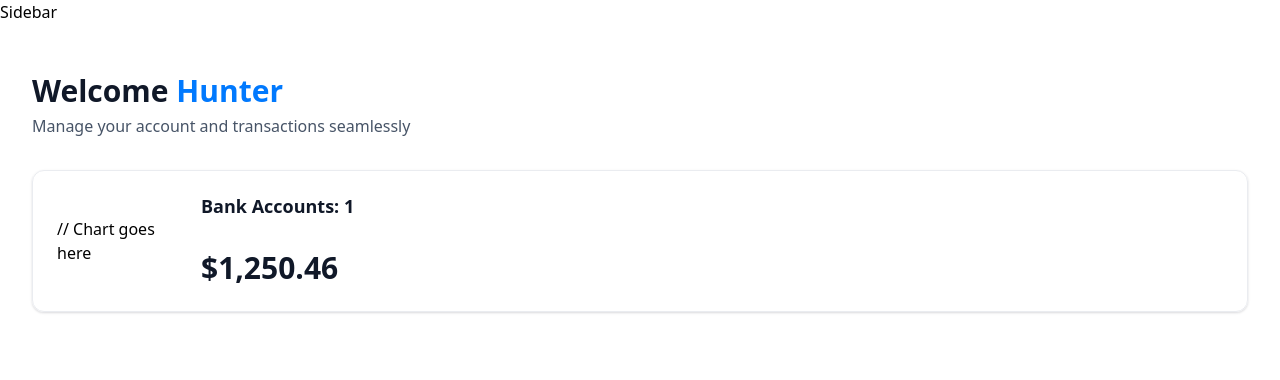
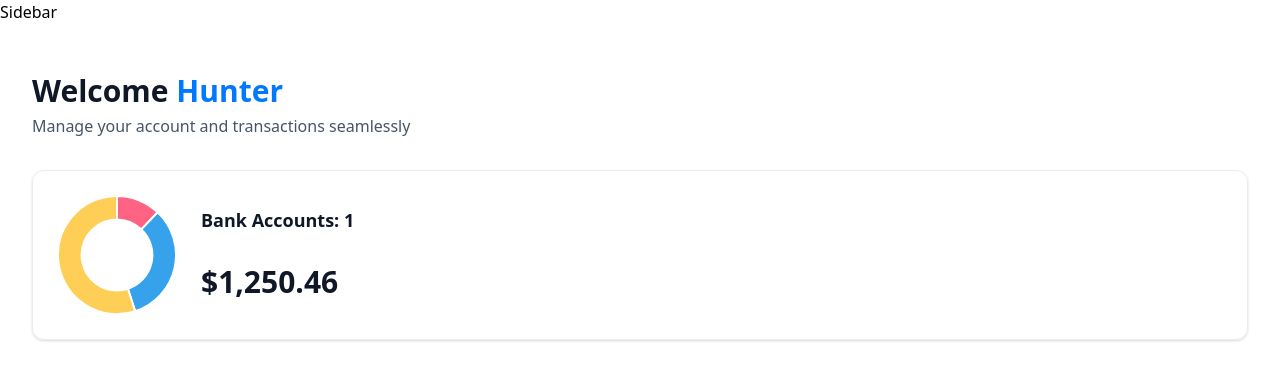
Before and after one commit to GuidingCreations/FinanceApp, a Next.js app: page / in a window 1280 px wide. Shown: the top 380 px of the page. Built offline with nearby package versions, Linux system fonts and the light colour scheme.

Commit message:
Add doughnut chart and total balance box

```diff
--- /dev/null
+++ b/components/DoughnutChart.tsx
@@ -0,0 +1,49 @@
+'use client'
+
+import React from 'react'
+import { Chart as ChartJS, ArcElement, Tooltip, Legend } from "chart.js";
+import { Doughnut } from "react-chartjs-2";
+
+ChartJS.register(ArcElement, Tooltip, Legend);
+
+const DoughnutChart = ({ accounts }: DoughnutChartProps) => {
+
+const data = {
+    datasets: [
+        {
+            label: "Banks",
+            data: [
+                1250,
+                3400,
+                5678
+            ],
+            backgroundColor: [
+                "#FF6384",
+                "#36A2EB",
+                "#FFCE56"
+            ]
+        }
+    ],
+    labels: [
+        "Test bank 1",
+        "test bank 2",
+        "SCCU"
+    ]
+}
+
+  return (
+    <Doughnut
+        data={data}
+        options={{
+        cutout: '60%',
+        plugins: {
+            legend: {
+                display: false
+            }
+        }
+    }}
+    />
+  )
+}
+
+export default DoughnutChart
--- a/components/TotalBalanceBox.tsx
+++ b/components/TotalBalanceBox.tsx
@@ -1,6 +1,7 @@
 
 import React from 'react'
 import CountupAnimation from './CountupAnimation'
+import DoughnutChart from './DoughnutChart'
 
 
 const TotalBalanceBox = ({
@@ -12,7 +13,7 @@ const TotalBalanceBox = ({
     <div className='total-balance'>
 
     <div className='total-balance-chart'>
-        // Chart goes here
+        <DoughnutChart accounts={accounts} />
     </div>
 
     <div className='flex flex-col gap-6'>
--- a/package.json
+++ b/package.json
@@ -17,6 +17,7 @@
     "next": "14.2.3",
     "query-string": "^9.0.0",
     "react": "^18",
+    "react-chartjs-2": "^5.2.0",
     "react-countup": "^6.5.3",
     "react-dom": "^18",
     "tailwind-merge": "^2.3.0",
```
Also changed, not shown: 1 other file (tests, documents, lock files or other folders).
